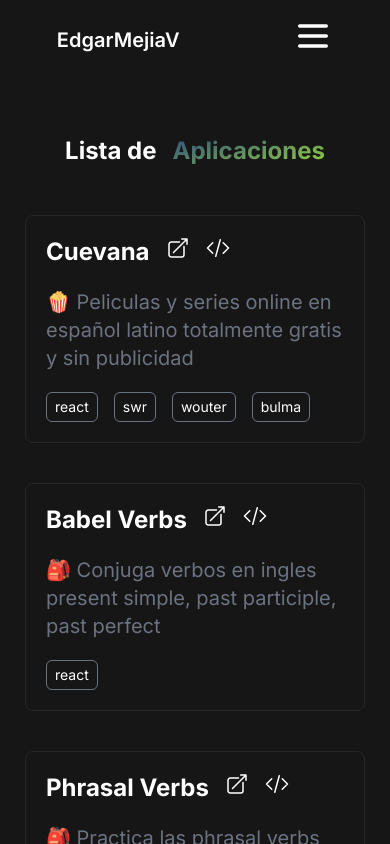
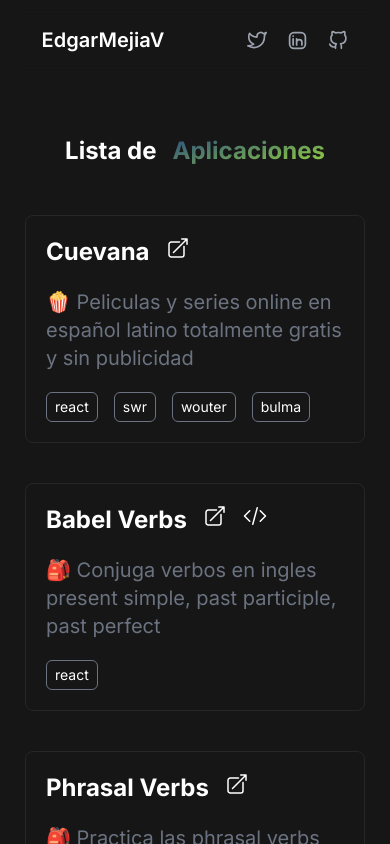
Before and after one commit to Edgarmejiav/edgarmejiav-web, a Next.js app: page /apps in a window 390 px wide. Shown: the top 844 px of the page. Built offline with nearby package versions, Linux system fonts and the light colour scheme.

Commit message:
feat: nav

```diff
--- a/src/app/layout.js
+++ b/src/app/layout.js
@@ -6,8 +6,8 @@ import {Footer} from "@/components/footer/Footer";
 const inter = Inter({ subsets: ['latin'] })
 
 export const metadata = {
-  title: 'Create Next App',
-  description: 'Generated by create next app',
+  title: 'EdgarMejiav - Home',
+  description: ' Software engineer & web Developer',
 }
 
 export default function RootLayout({ children }) {
--- a/src/components/NavBar.js
+++ b/src/components/NavBar.js
@@ -2,81 +2,25 @@
 'use client'
 import Link from "next/link";
 import {useState} from 'react';
+import {SocialIcons} from "@/components/SocialIcons";
 
 export const NavBar = () => {
-    const [isOpen, setIsOpen] = useState(false);
 
     return (
         <nav
-            className={' fixed top-0 py-10 backdrop-blur w-full flex justify-center items-center justify-around h-14 text-white text-2xl font-semibold'
-                +
-                (isOpen
-                    ? ' overflow-hidden min-h-screen  bg-white bg-opacity-40 backdrop-blur-lg'
-                    : '')
-            }
+            className={' fixed top-0 py-10 backdrop-blur w-full flex justify-center items-center justify-around h-14 text-white text-2xl font-semibold'}
         >
 
-            {!isOpen &&<div>
+            <div>
                 <Link href="/">
                     <h1 className="text-xl sm:text-2xl">EdgarMejiaV</h1>
                 </Link>
-            </div>}
-            {!isOpen && <div className="sm:block hidden  sm:flex  sm:flex-row sm:gap-10 ">
-                <Link href="/apps">
-                    <h1 className="text-xs sm:text-2xl">Apps</h1>
-                </Link>
-                {/*<Link href="/about">*/}
-                {/*    <h1 className="text-xs sm:text-2xl">Acerca de</h1>*/}
-                {/*</Link>*/}
-            </div>}
+            </div>
+            <div className="  flex  sm:flex-row sm:gap-10 ">
+                <SocialIcons/>
+            </div>
 
-            {/* Mobile Menu */}
-            <nav className="sm:hidden">
-                <button
-                    onClick={() => setIsOpen(!isOpen)}
-                    className="text-white hover:text-gray-300 focus:outline-none"
-                >
-                    <svg
-                        className="w-10 h-10"
-                        fill="none"
-                        viewBox="0 0 24 24"
-                        stroke="currentColor"
-                    >
-                        {isOpen ? (
-                            <path
-                                strokeLinecap="round"
-                                strokeLinejoin="round"
-                                strokeWidth="2"
-                                d="M6 18L18 6M6 6l12 12"
-                            />
-                        ) : (
-                            <path
-                                strokeLinecap="round"
-                                strokeLinejoin="round"
-                                strokeWidth="2"
-                                d="M4 6h16M4 12h16M4 18h16"
-                            />
-                        )}
-                    </svg>
-                </button>
 
-                {/* Mobile Menu Links */}
-                {isOpen && (
-                    <div className="absolute top-14 inset-x-0  bg-opacity-90 text-white">
-                        <div className="flex flex-col gap-4 p-4">
-                            <Link href="/">
-                                <h1 className="text-xl">EdgarMejiaV</h1>
-                            </Link>
-                            <Link href="/apps">
-                                <h1 className="text-xl">Apps</h1>
-                            </Link>
-                            {/*<Link href="/about">*/}
-                            {/*    <h1 className="text-xl">Acerca de</h1>*/}
-                            {/*</Link>*/}
-                        </div>
-                    </div>
-                )}
-            </nav>
         </nav>
     );
 };
--- /dev/null
+++ b/src/components/SocialIcons.jsx
@@ -0,0 +1,30 @@
+export const SocialIcons = () => {
+    return <div
+        className="flex items-center justify-center space-x-5 border-neutral-700 md:mt-0 md:border-l md:pl-6"><a
+        href="https://twitter.com/legamejiav" target="_blank">
+        <svg width="20" height="20" stroke-width="2" viewBox="0 0 24 24" fill="none" xmlns="http://www.w3.org/2000/svg"
+             color="currentColor" name="Twitter"
+             className="text-gray-400 transition-all duration-150 hover:text-blue-300">
+            <path
+                d="M23 3.01s-2.018 1.192-3.14 1.53a4.48 4.48 0 00-7.86 3v1a10.66 10.66 0 01-9-4.53s-4 9 5 13a11.64 11.64 0 01-7 2c9 5 20 0 20-11.5 0-.278-.028-.556-.08-.83C21.94 5.674 23 3.01 23 3.01z"
+                stroke="currentColor" stroke-linecap="round" stroke-linejoin="round"></path>
+        </svg>
+    </a><a href="https://www.linkedin.com/in/edgarmejiav/" target="_blank">
+        <svg width="21" height="21" stroke-width="2" viewBox="0 0 24 24" fill="none" xmlns="http://www.w3.org/2000/svg"
+             color="currentColor" name="Twitter"
+             className="text-gray-400 transition-all duration-150 hover:text-blue-500">
+            <path d="M21 8v8a5 5 0 01-5 5H8a5 5 0 01-5-5V8a5 5 0 015-5h8a5 5 0 015 5zM7 17v-7" stroke="currentColor"
+                  stroke-linecap="round" stroke-linejoin="round"></path>
+            <path d="M11 17v-3.25M11 10v3.75m0 0c0-3.75 6-3.75 6 0V17M7 7.01l.01-.011" stroke="currentColor"
+                  stroke-linecap="round" stroke-linejoin="round"></path>
+        </svg>
+    </a><a href="https://github.com/edgarmejiav" target="_blank">
+        <svg width="20" height="20" stroke-width="2" viewBox="0 0 24 24" fill="none" xmlns="http://www.w3.org/2000/svg"
+             color="currentColor" name="Github"
+             className="text-gray-400 transition-all duration-150 hover:text-gray-200">
+            <path
+                d="M16 22.027v-2.87a3.37 3.37 0 00-.94-2.61c3.14-.35 6.44-1.54 6.44-7a5.44 5.44 0 00-1.5-3.75 5.07 5.07 0 00-.09-3.77s-1.18-.35-3.91 1.48a13.38 13.38 0 00-7 0c-2.73-1.83-3.91-1.48-3.91-1.48A5.07 5.07 0 005 5.797a5.44 5.44 0 00-1.5 3.78c0 5.42 3.3 6.61 6.44 7a3.37 3.37 0 00-.94 2.58v2.87M9 20.027c-3 .973-5.5 0-7-3"
+                stroke="currentColor" stroke-linecap="round" stroke-linejoin="round"></path>
+        </svg>
+    </a></div>
+}
--- a/src/components/Technologies.jsx
+++ b/src/components/Technologies.jsx
@@ -11,7 +11,7 @@ export const Technologies =()=> {
         const svgs = Array.from(hero.querySelectorAll('svg'))
         svgsRef.current = svgs
 
-        const w = window.innerWidth
+        const w = window.innerWidth - 300
         const h = window.innerHeight - 300
 
         const animateBackgroundIcons = () => {
--- a/src/components/apps/Card.jsx
+++ b/src/components/apps/Card.jsx
@@ -2,7 +2,7 @@ import Image from "next/image";
 import Link from "next/link";
 
 
-export const Card = ({title, description, link, stack}) => {
+export const Card = ({title, description, link, stack, github}) => {
     return (
         <>
             <div
@@ -20,12 +20,15 @@ export const Card = ({title, description, link, stack}) => {
                                           d="M13.5 6H5.25A2.25 2.25 0 003 8.25v10.5A2.25 2.25 0 005.25 21h10.5A2.25 2.25 0 0018 18.75V10.5m-10.5 6L21 3m0 0h-5.25M21 3v5.25"/>
                                 </svg>
                             </Link>
+                            { github && <Link href={github} target="_blank">
+
                                 <svg xmlns="http://www.w3.org/2000/svg" fill="none" viewBox="0 0 24 24"
                                      stroke-width="1.5"
                                      stroke="currentColor" className="w-6 h-6">
                                     <path stroke-linecap="round" stroke-linejoin="round"
                                           d="M17.25 6.75L22.5 12l-5.25 5.25m-10.5 0L1.5 12l5.25-5.25m7.5-3l-4.5 16.5"/>
                                 </svg>
+                            </Link>}
 
                         </div>
                     </div>
--- a/src/components/apps/ConteinerApps.jsx
+++ b/src/components/apps/ConteinerApps.jsx
@@ -8,7 +8,7 @@ export const ConteinerApps = () => {
             <Header/>
             <section
                 className=" container mx-auto lg:px-[100px] md:px-[50px]  px-[25px] mt-10 grid xl:grid-cols-2 grid-cols-1  gap-10 ">
-                {data.map((item, index) => {
+                {data.map((item) => {
                     return <Card key={item.title} {...item} />
                 })
                 }
--- a/src/data.json
+++ b/src/data.json
@@ -8,7 +8,8 @@
       "swr",
       "wouter",
       "bulma"
-    ]
+    ],
+    "github" : ""
   },
   {
     "title": "Babel Verbs",
@@ -16,7 +17,8 @@
     "link": "https://babel-verbs.vercel.app/",
     "stack": [
       "react"
-    ]
+    ],
+    "github" :  "https://github.com/Edgarmejiav/phrasal-verbs"
   },
   {
     "title": "Phrasal Verbs",
@@ -24,7 +26,8 @@
     "link": "https://phrasal-verbs.vercel.app/",
     "stack": [
       "react"
-    ]
+    ],
+    "" :  "https://github.com/Edgarmejiav/phrasal-verbs"
   },
   {
     "title": "Pizarra online",
@@ -32,7 +35,8 @@
     "link": "https://virtual-board.vercel.app/",
     "stack": [
       "react"
-    ]
+    ],
+    "github" :  "https://github.com/Edgarmejiav/canvas-draw-react"
   },
   {
     "title": "Time clock",
@@ -40,7 +44,8 @@
     "link": "https://timeclock.vercel.app/",
     "stack": [
       "Nextjs"
-    ]
+    ],
+    "github" :  "https://github.com/Edgarmejiav/time-clock"
   },
   {
     "title": "Clone minecraft",
@@ -50,7 +55,8 @@
       "react",
       "ThreeJS",
       "zustand"
-    ]
+    ],
+    "github" :  "https://github.com/Edgarmejiav/clone-minecraft"
   },
   {
     "title": "Demo de un portafolio",
@@ -59,7 +65,8 @@
     "stack": [
       "Nextjs",
       "Styled Components"
-    ]
+    ],
+    "github" :  "https://github.com/Edgarmejiav/portafolio"
   }
 
 ]
```
Lines whose indentation alone changed are shown as unchanged.
